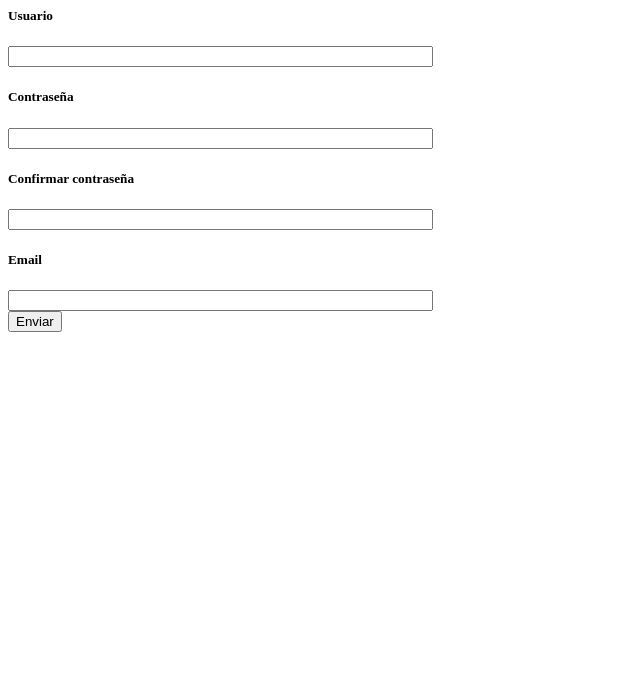
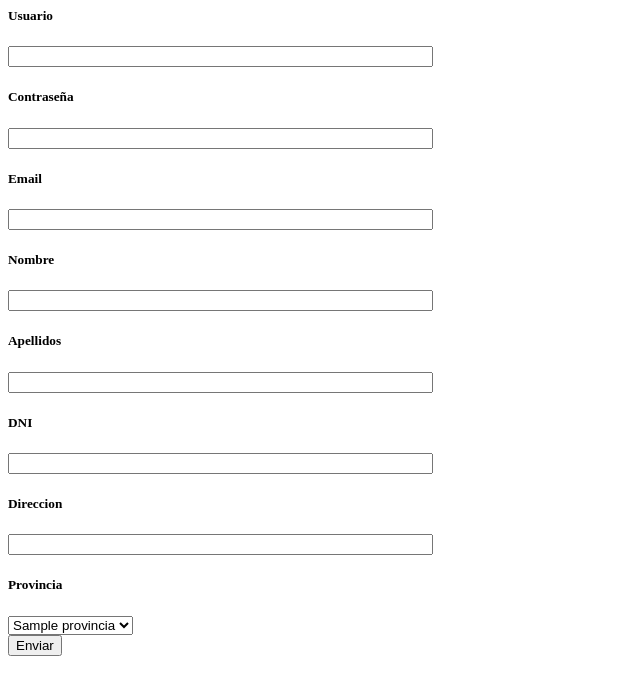
Before and after one commit to Pacoway/Tienda, a CodeIgniter app: the page made by application/views/RegistroUsuario.php in a window 1280 px wide. Shown: the top 695 px of the page, without its empty margins (0-640 px from the left). Run offline with CodeIgniter, Linux system fonts and the light colour scheme; the template is opened without the code that fills it: most values are stand-ins (such as "Sample title", 1, 10 or a date in 2020).

Commit message:
Registro de usuario

```diff
--- /dev/null
+++ b/application/notas.txt
@@ -0,0 +1 @@
+form validations en Controladores registrousuario y Iniciosesion
--- /dev/null
+++ b/application/views/RegistroCompletado.php
@@ -0,0 +1,2 @@
+<h2>Registro creado con exito</h2>
+<a href="<?= site_url().'/Inicio' ?>"><button>Volver al inicio</button></a>
--- a/application/views/RegistroUsuario.php
+++ b/application/views/RegistroUsuario.php
@@ -1,12 +1,26 @@
-<?php  /*Aqui hay que alicatar*/ echo validation_errors(); ?>
+<?php echo validation_errors(); ?>
 <?php echo form_open('formulario'); ?>
 <h5>Usuario</h5>
-<input type="text" name="username" value="" size="50" />
+<input type="text" name="nombre_usuario" value="" size="50" />
 <h5>Contraseña</h5>
-<input type="text" name="password" value="" size="50" />
-<h5>Confirmar contraseña</h5>
-<input type="text" name="passconf" value="" size="50" />
+<input type="text" name="contraseña" value="" size="50" />
 <h5>Email</h5>
 <input type="text" name="email" value="" size="50" />
+<h5>Nombre</h5>
+<input type="text" name="nombre" value="" size="50" />
+<h5>Apellidos</h5>
+<input type="text" name="apellidos" value="" size="50" />
+<h5>DNI</h5>
+<input type="text" name="dni" value="" size="50" />
+<h5>Direccion</h5>
+<input type="text" name="direccion" value="" size="50" />
+<h5>Provincia</h5>
+<select name="provincia" >
+    <?php
+    foreach ($provincias as $row) {
+        echo'<option>'.$row->nombre.'</option>';
+    }
+    ?>
+</select>
 <div><input type="submit" value="Enviar" /></div>
 </form>
```
Also changed, not shown: application/controllers/InicioSesion.php (+18 -9 lines), application/controllers/RegistroUsuario.php (added, +30 -0 lines), application/models/Model_LogIn.php (+17 -0 lines), application/models/Model_Provincias.php (added, +16 -0 lines).
